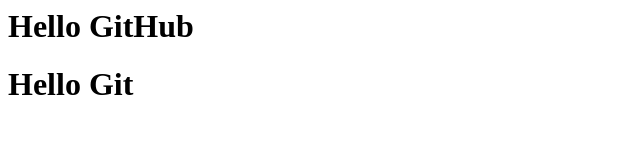
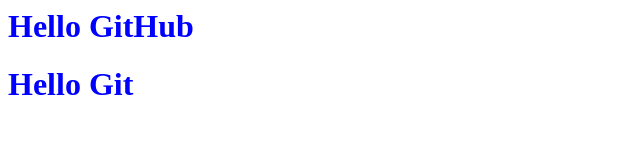
Before and after one commit to imaravindh07/newRepo, a plain HTML site: page index.html in a window 1280 px wide. Shown: the whole page, without its empty margins (0-640 px from the left). Drawn offline with Linux system fonts and the light colour scheme.

Commit message:
Added styles tags

```diff
--- a/index.html
+++ b/index.html
@@ -1,5 +1,14 @@
-<!--Please use css tage -->
-<html><body>
+<!--Please use css tags -->
+<html>
+<head>
+	<style>
+		h1{
+			color:blue;
+		}
+	</style>
+</head>
+<body>
   <h1>Hello GitHub</h1>
   <h1>Hello Git</h1>
-</body></html>
+</body>
+</html>
```
